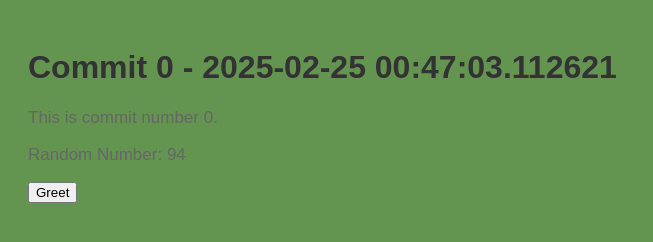
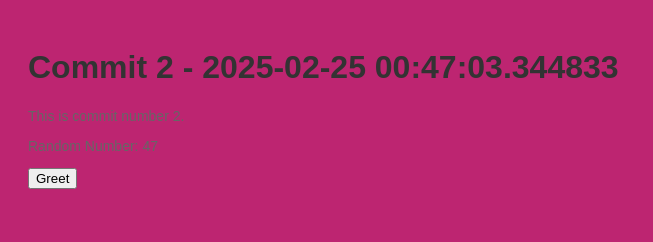
Before and after one commit to stiffs95/myrep-repo-20250225004700, a plain HTML site: page index.html in a window 1280 px wide. Shown: the whole page, without its empty margins (0-653 px from the left). Drawn offline with Linux system fonts and the light colour scheme.

Commit message:
📝 Commit 2 with HTML, CSS, and JS

```diff
--- a/index.html
+++ b/index.html
@@ -2,13 +2,13 @@
     <!DOCTYPE html>
     <html>
     <head>
-        <title>Commit 0 - 2025-02-25 00:47:03.112621</title>
+        <title>Commit 2 - 2025-02-25 00:47:03.344833</title>
         <link rel="stylesheet" href="style.css">
     </head>
     <body>
-        <h1>Commit 0 - 2025-02-25 00:47:03.112621</h1>
-        <p>This is commit number 0.</p>
-        <p>Random Number: 94</p>
+        <h1>Commit 2 - 2025-02-25 00:47:03.344833</h1>
+        <p>This is commit number 2.</p>
+        <p>Random Number: 47</p>
         <button onclick="greet()">Greet</button>
         <script src="script.js"></script>
     </body>
--- a/script.js
+++ b/script.js
@@ -2,4 +2,4 @@
     function greet() {
         alert('Hello from commit ' + commitNumber + '!');
     }
-    var commitNumber = 0;
+    var commitNumber = 2;
--- a/style.css
+++ b/style.css
@@ -1,7 +1,7 @@
 
     body {
         font-family: Arial, sans-serif;
-        background-color: #639551;
+        background-color: #bd2571;
         padding: 20px;
     }
     h1 {
@@ -9,5 +9,5 @@
     }
     p {
         color: #666;
-        font-size: 17px;
+        font-size: 14px;
     }
```
